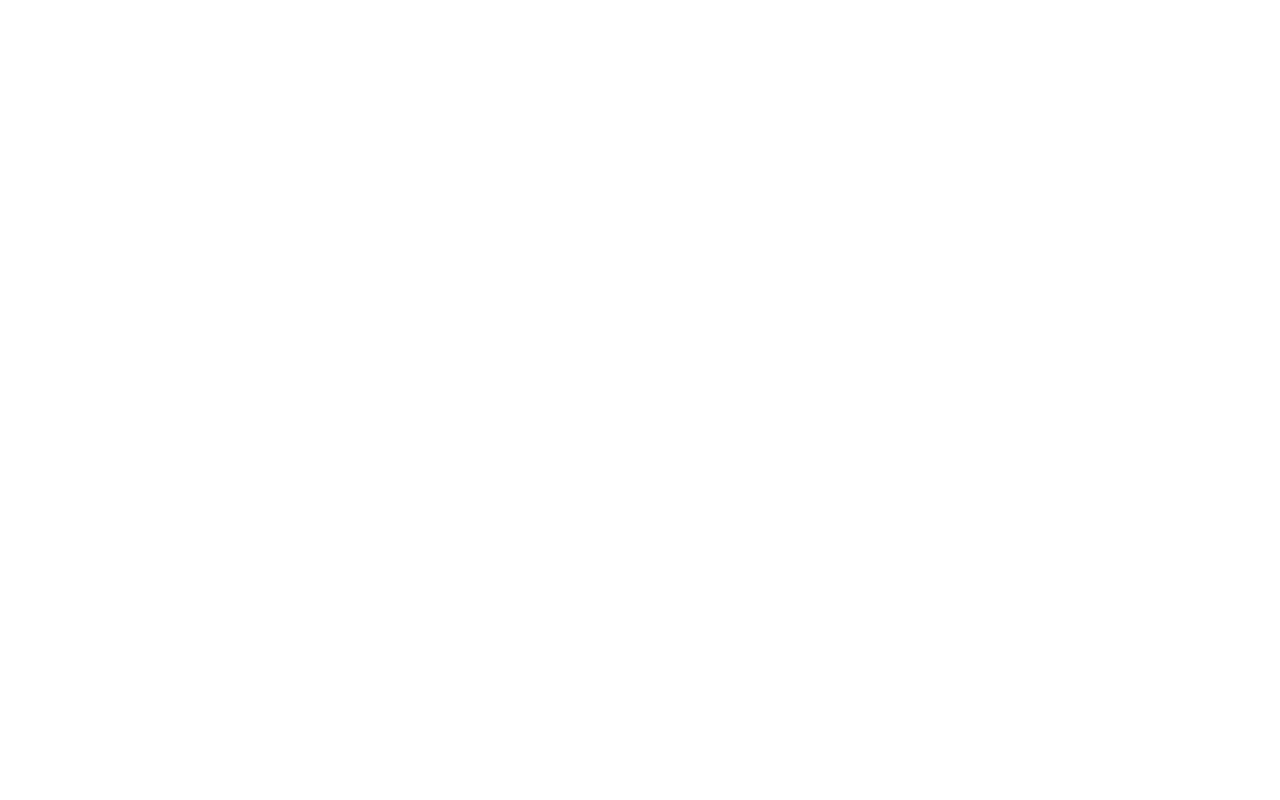
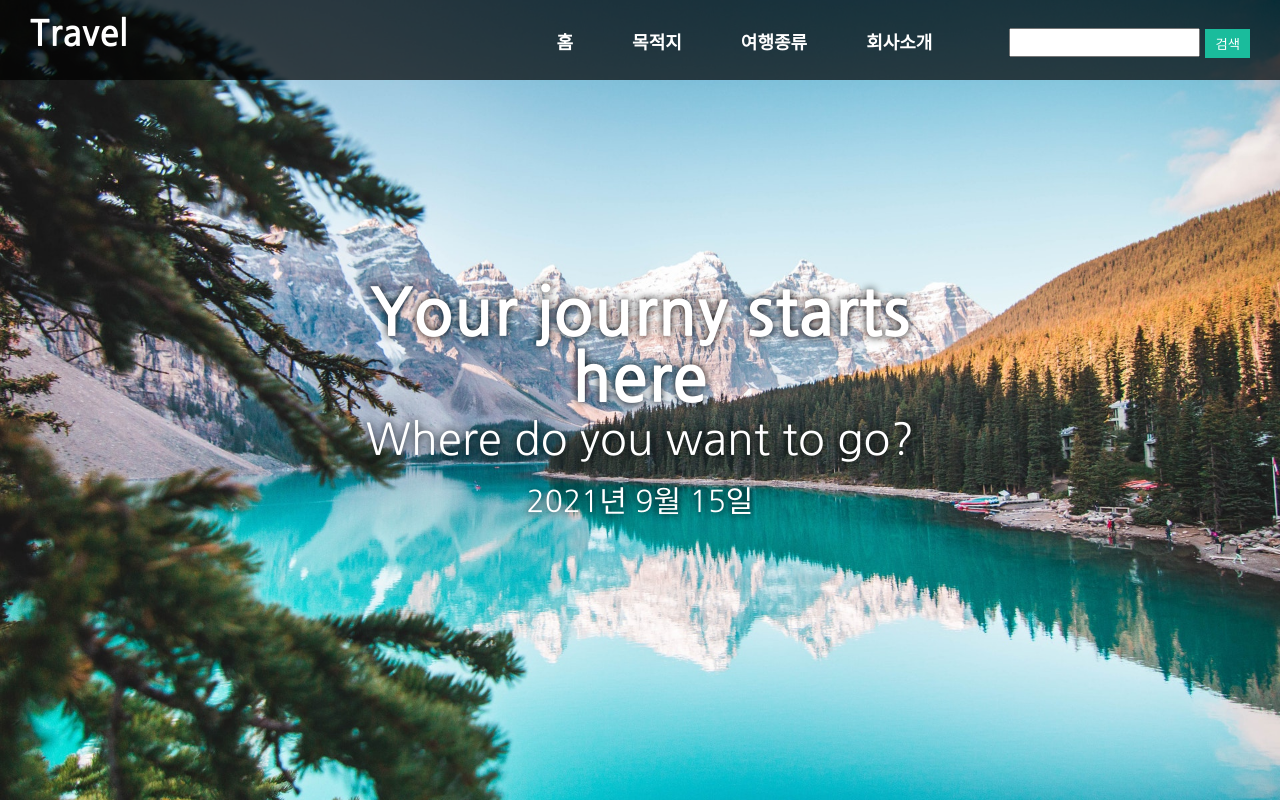
Before and after one commit to csslick/random-title-ex, a plain HTML site: page index.html in a window 1280 px wide. Drawn offline with Linux system fonts and the light colour scheme.

Commit message:
Add files via upload

```diff
--- a/index.html
+++ b/index.html
@@ -5,8 +5,36 @@
   <meta http-equiv="X-UA-Compatible" content="IE=edge">
   <meta name="viewport" content="width=device-width, initial-scale=1.0">
   <title>랜덤 배경 타이틀</title>
+  <link href="https://fonts.googleapis.com/css2?family=Nanum+Gothic:wght@400;700;800&display=swap" rel="stylesheet">
+  <link rel="stylesheet" href="style.css">
 </head>
 <body>
-  <!-- 도전과제: 실습을 다 따라해본 후 주제나 구성을 바꾸던지 해서 자신만의 홈페이지를 만들어 보세요. -->
+  <header id="main-header">
+    <h1 class="brand">Travel</h1>
+    <nav id="main_gnb">
+      <ul id="gnb">
+        <li><a href="#">홈</a></li>
+        <li><a href="#">목적지</a></li>
+        <li><a href="#">여행종류</a></li>
+        <li><a href="#">회사소개</a></li>
+      </ul>
+      <div class="search-box">
+        <input class="search" type="text">
+        <button>검색</button>
+      </div>
+    </nav>
+  </header>
+
+  <div class="title">
+    <h2>Your journy starts here</h2>
+    <p>Where do you want to go?</p>
+    <div id="time">
+      <span id="year">0000</span>년
+      <span id="month">00</span>월
+      <span id="date">00</span>일
+    </div>
+  </div>
+
+  <script src="main.js"></script>
 </body>
 </html>
--- /dev/null
+++ b/main.js
@@ -0,0 +1,37 @@
+// main.js
+console.log('hello');
+
+// 시간표시 함수
+function showDate() {
+  let d = new Date();
+  // 년도
+  let year = d.getFullYear();
+  // 월(+1)
+  let month = d.getMonth() + 1;
+  // 일
+  let date = d.getDate();
+
+  document.getElementById('year').innerHTML = year;
+  document.getElementById('month').innerHTML = month;
+  document.getElementById('date').innerHTML = date;
+}
+
+showDate();
+
+// 배경 바꾸기 함수
+function changeBG() {
+  let arr = [
+    'images/title-bg1.jpg',
+    'images/title-bg2.jpg',
+    'images/title-bg3.jpg',
+  ]
+
+  // 랜덤값 생성
+  let i = Math.floor(Math.random() * 3);
+  // 배경 변경
+  document.body.style.backgroundImage = "url(" + arr[i] + ")";
+}
+
+// 일정 시간마다 자동으로 배경 바꾸기
+// changeBG();
+setInterval(changeBG, 4000); // 콜백함수를 추가
--- /dev/null
+++ b/style.css
@@ -0,0 +1,111 @@
+/* style.css */
+:root {
+  /* 여기에 --변수 만듬 */
+  --main-color: #1abc9c;
+  --sub-color: #f1c40f;
+}
+
+* {
+  margin: 0;
+  padding: 0;
+  box-sizing: border-box;
+}
+
+ul {
+  list-style-type: none;
+}
+
+a {
+  text-decoration: none;
+}
+
+body {
+  background: #ccc;
+  background-image: url(images/title-bg1.jpg);
+  background-size: cover;
+  /* 화면 높이값에 맞춰 채움 */
+  height: 100vh;
+  background-position: center;
+  font-family: sans-serif;
+  font-size: 18px;
+  /* 최소 사이즈 지정 */
+  min-width: 1100px;
+  font-family: 'Nanum Gothic', sans-serif;
+}
+
+#main-header {
+  background: rgba(0,0,0,0.7);
+  color: #fff;
+  height: 80px;
+}
+
+#gnb a {
+  color: #fff;
+}
+
+#main-header > h1 {
+  float: left;
+  margin-top: 16px;
+  margin-left: 30px;
+}
+
+#main-header #main_gnb {
+  float: right;
+  margin-right: 30px;
+}
+
+#gnb > li{
+  display: inline-block;
+  margin-left: 3em;
+}
+
+#main_gnb {
+  /* outline: 1px solid red; */
+  margin-top: 28px;
+}
+
+#main_gnb #gnb {
+  display: inline-block;
+  font-weight: bold;
+  text-transform: uppercase;
+}
+
+#main_gnb .search-box {
+  display: inline-block;
+  margin-left: 4em;
+  vertical-align: middle;
+}
+
+#main_gnb .search-box .search {
+  padding: 5px;
+  margin-bottom: 4px;
+  vertical-align: middle;
+}
+
+#main_gnb .search-box button {
+  padding: 5px 10px;
+  background: var(--main-color);
+  color: #fff;
+  border-style: none;
+}
+
+/* 타이틀 */
+.title {
+  font-size: 44px;
+  color: #fff;
+  position: absolute;
+  left: 50%;
+  top: 50%;
+  /* 변형속성: 이동(위치조정) */
+  transform: translate(-50%, -50%);
+  text-align: center;
+  text-shadow: 0 0 8px #000;
+}
+
+#time {
+  font-size: 30px;
+  margin-top: 10px;
+}
+
+
+/* 메뉴가 hover시 메인컬러 텍스트 색 반영(var함수활용) */
```
